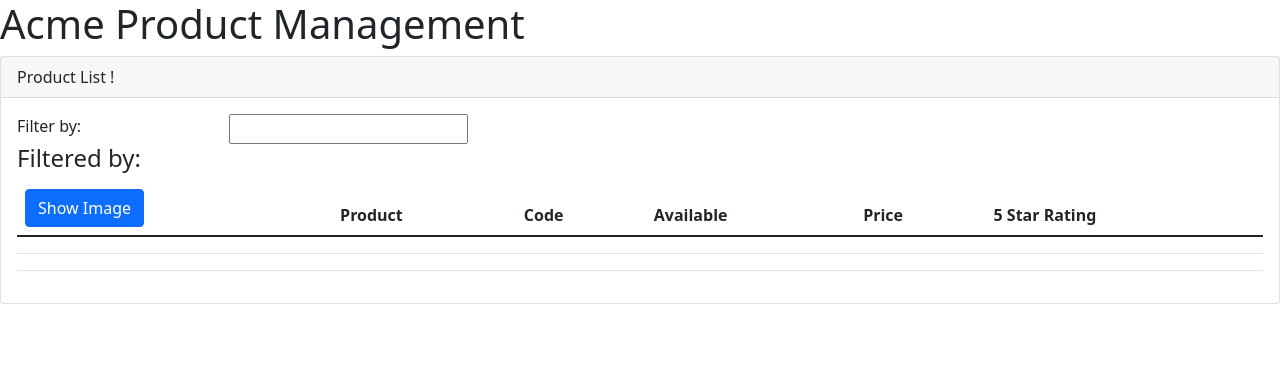
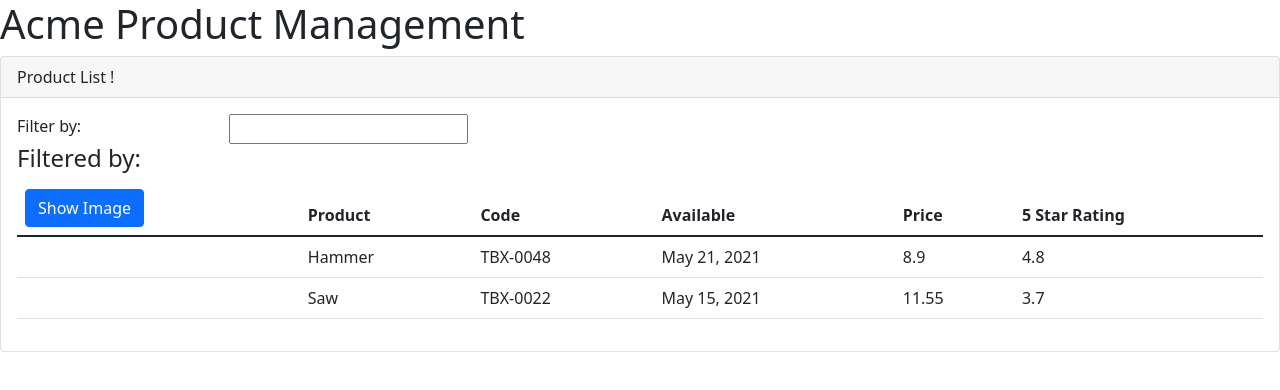
Before and after one commit to timothyAgevi/app-new, an Angular app: page / in a window 1280 px wide. Shown: the top 390 px of the page. Built offline with nearby package versions, Linux system fonts and the light colour scheme.

Commit message:
add table data

```diff
--- a/src/app/products/product-list.component.html
+++ b/src/app/products/product-list.component.html
@@ -33,11 +33,11 @@
           <tbody>
             <tr *ngFor='let product of products'>
               <td></td>
-              <td></td>
-              <td></td>
-              <td></td>
-              <td></td>
-              <td></td>
+              <td>{{product.productName}}</td>
+              <td>{{product.productCode}}</td>
+              <td>{{product.releaseDate}}</td>
+              <td>{{product.price}}</td>
+              <td>{{product.starRating}}</td>
             </tr>
           </tbody>
         </table>
```
